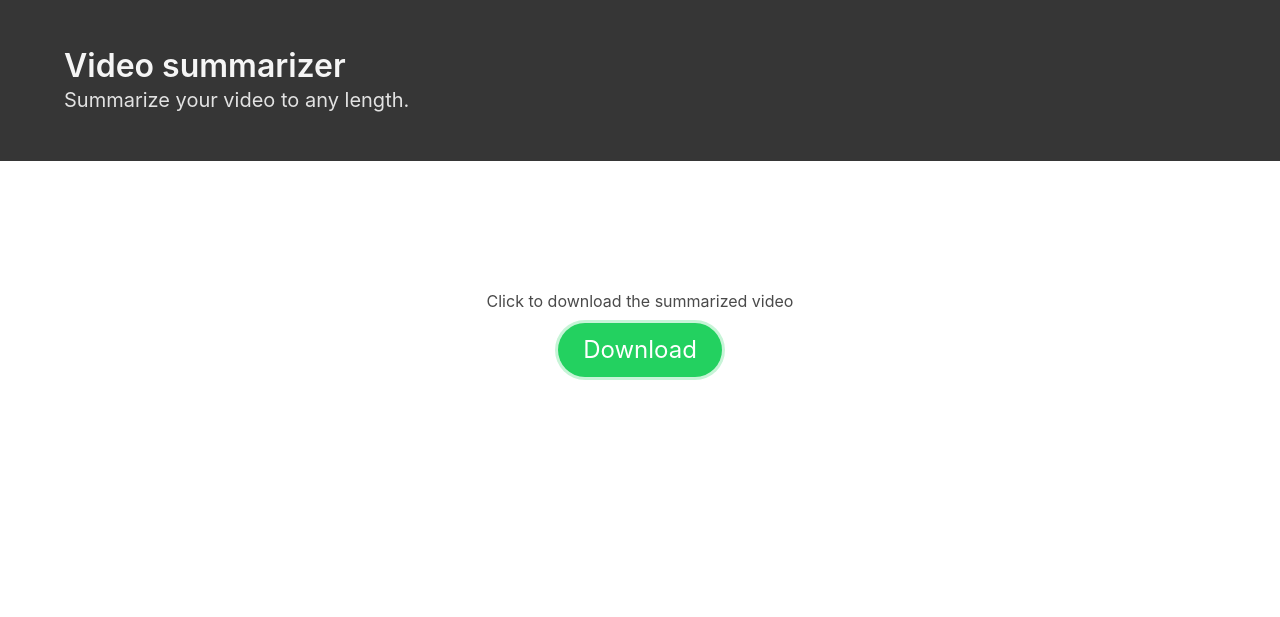
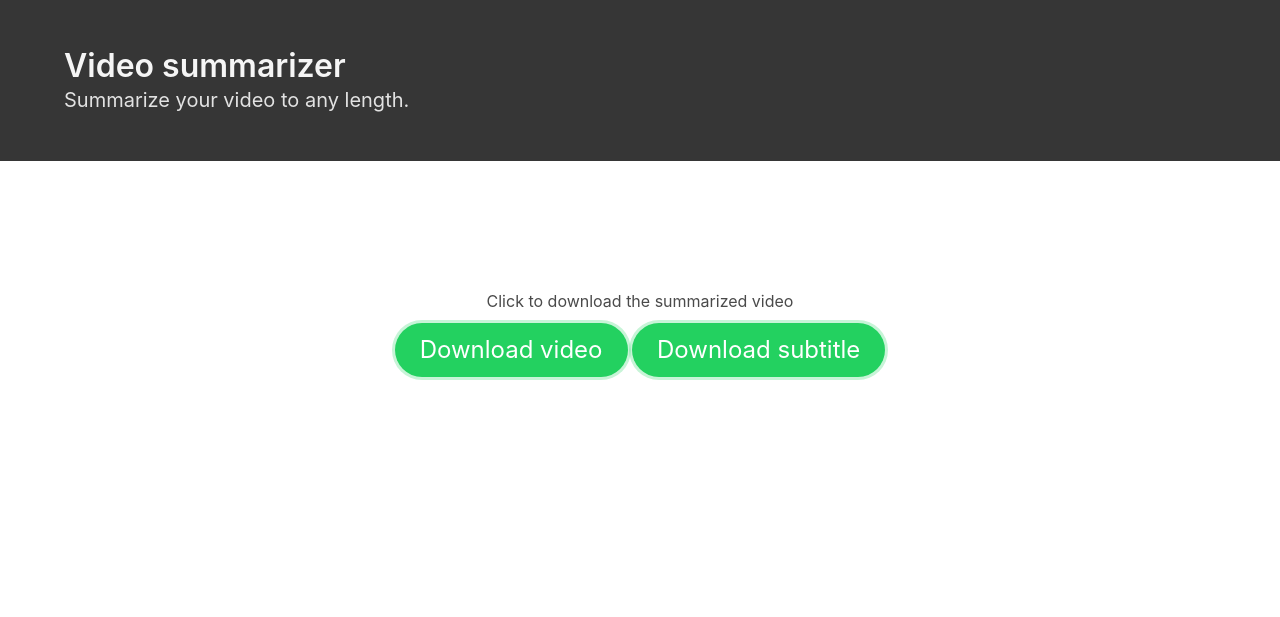
Before and after one commit to aswanthkoleri/VideoMash, a Django app: template main/templates/download.html in a window 1280 px wide. Shown: the top 617 px of the page. Run offline with Django 3.2, Linux system fonts and the light colour scheme; the template is opened without the code that fills it, so the values that code supplies are empty; some libraries are stand-ins or nearby versions.

Commit message:
Add download subtitles button

```diff
--- a/main/templates/download.html
+++ b/main/templates/download.html
@@ -43,9 +43,12 @@
     <center>
     <h1> Click to download the summarized video </h1>
     <div class="dwldButton">
-    <a href=".{{downloadURL}}" class="button is-success is-rounded is-large is-focused" download="summarizedVideo.mp4" target="_blank">
-    Download
+    <a href=".{{videoURL}}" class="button is-success is-rounded is-large is-focused" download="summarizedVideo.mp4" target="_blank">
+    Download video
     </a>
+    <a href=".{{subURL}}" class="button is-success is-rounded is-large is-focused" download="summarizedVideo.srt" target="_blank">
+      Download subtitle
+      </a>
     </div>
     </center>
     </div>
```
Also changed, not shown: main/videoSummarizer.py (+8 -6 lines), main/views.py (+5 -2 lines), 1 other file.
